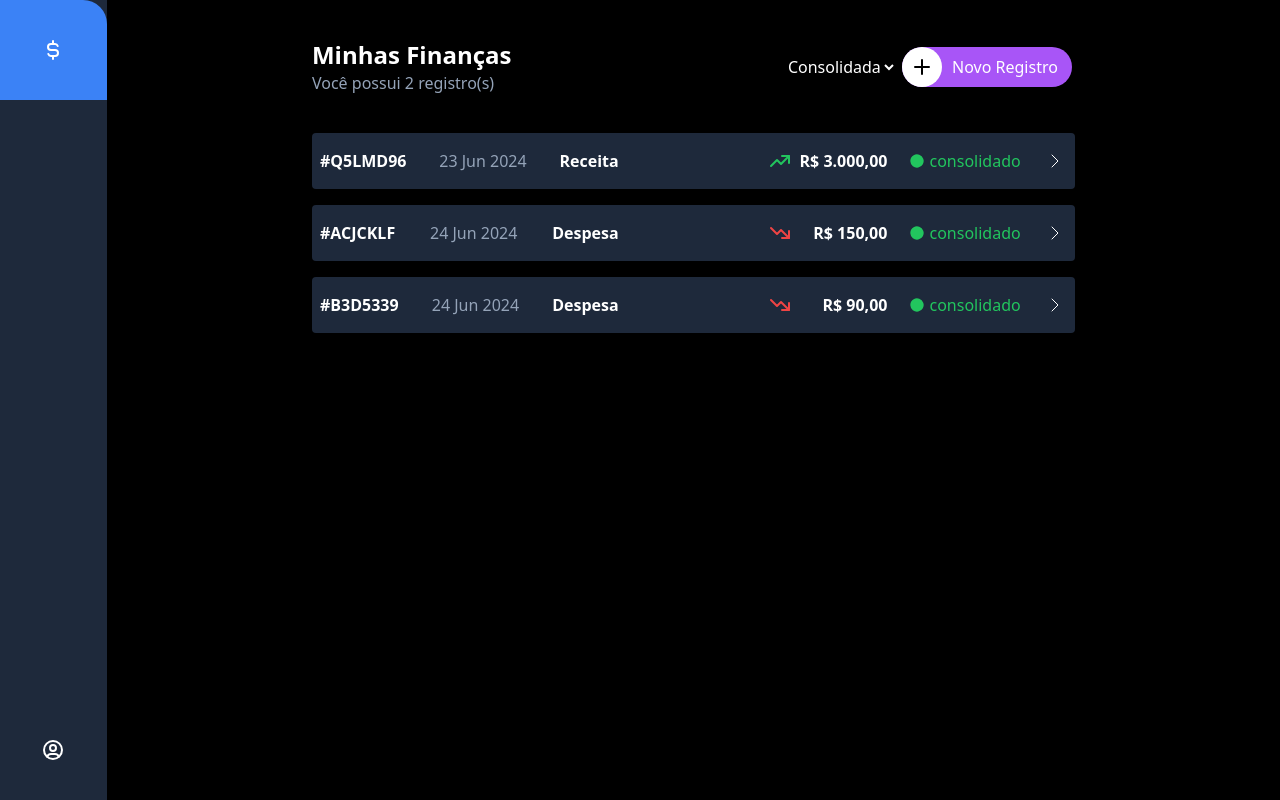
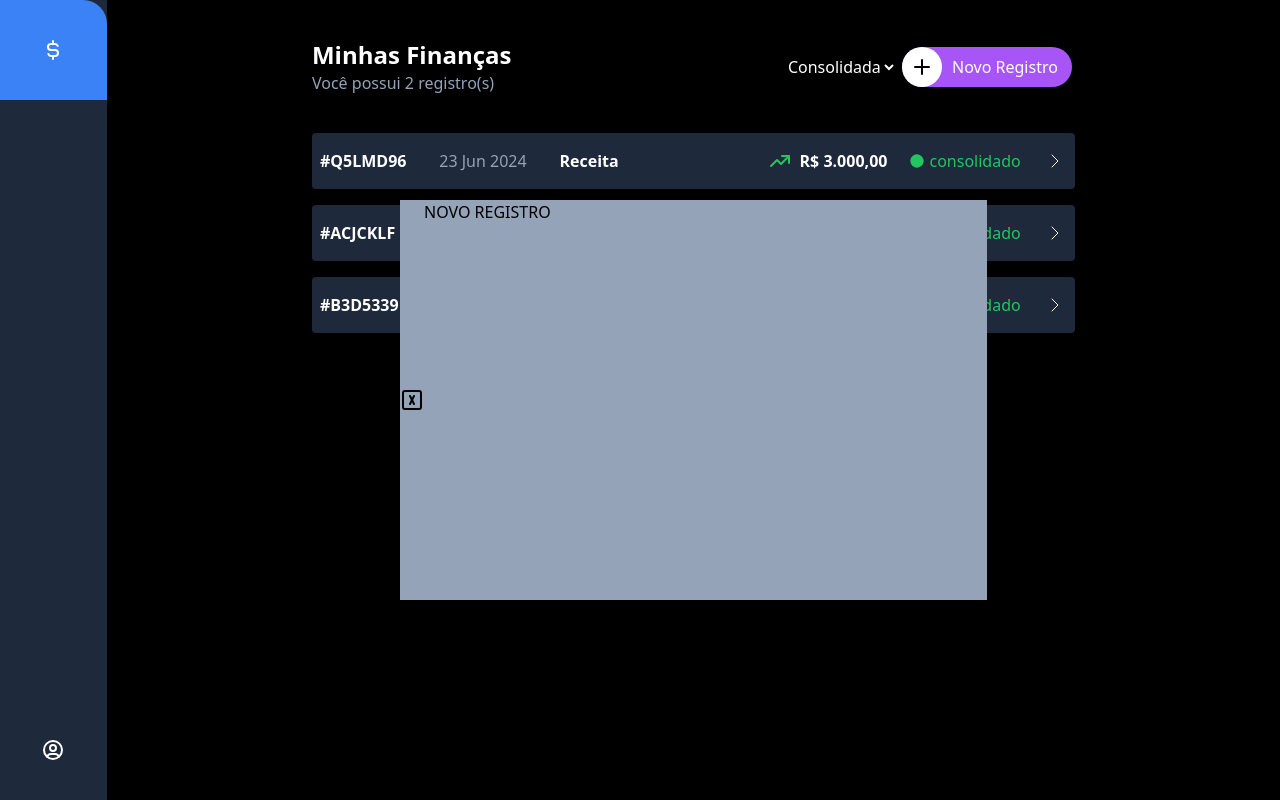
Before and after one commit to alanccezar/fd-rocket-financeiro, a Next.js app in the folder frontend-rocket-financeiro/: page /home in a window 1280 px wide. Both pictures are taken after a click on the button "Novo Registro". Built offline with nearby package versions, Linux system fonts and the light colour scheme.

Commit message:
Calls New Register Modal on Button Click Add New Register

```diff
--- a/frontend-rocket-financeiro/src/components/template/AddNewRegister.tsx
+++ b/frontend-rocket-financeiro/src/components/template/AddNewRegister.tsx
@@ -1,14 +1,20 @@
 import { IconPlus } from "@tabler/icons-react";
 
-export default function AddNewRegister() {
+interface AddNewRegisterProps {
+  activate: boolean,
+  toggleActive: () => void
+}
+
+export default function AddNewRegister(props: AddNewRegisterProps) {
+
   return (
     <button className="w-[170px] flex bg-purple-500 rounded-full align-center items-center"
-    >
+      onClick={props.toggleActive}>
       <div className="bg-white rounded-full relative h-[40px] w-[40px] flex items-center
           justify-center mr-[10px]">
         <IconPlus stroke={2} className="text-purple" />
       </div>
       <span className="text-white">Novo Registro</span>
-    </button>
+    </button >
   )
 }
--- a/frontend-rocket-financeiro/src/components/template/Content.tsx
+++ b/frontend-rocket-financeiro/src/components/template/Content.tsx
@@ -8,7 +8,7 @@ interface Content {
 
 export default function Content(props: Content) {
   return (
-    <section className="w-11/12 h-screen">
+    <section className="w-11/12 h-screen relative">
       {props.children}
     </section>
   )
--- a/frontend-rocket-financeiro/src/components/template/Header.tsx
+++ b/frontend-rocket-financeiro/src/components/template/Header.tsx
@@ -1,12 +1,19 @@
+import useToggle from "@/hooks/useToggle";
 import AddNewRegister from "./AddNewRegister";
 import Filter from "./Filter";
+
 
 interface Header {
   titulo?: string;
   notifications?: string;
+  activate: boolean;
+  toggleActive: () => void;
 }
 
 export default function Header(props: Header) {
+
+  //const [activate, setActive] = useToggle(false);
+
   return (
     <header className="w-full h-1/6 flex justify-center">
       <div className="flex flex-col w-2/5 justify-center">
@@ -17,7 +24,7 @@ export default function Header(props: Header) {
       </div>
       <div className="w-1/4 flex items-center justify-around">
         <Filter />
-        <AddNewRegister />
+        <AddNewRegister activate={props.activate} toggleActive={props.toggleActive} />
       </div>
     </header>
   )
--- /dev/null
+++ b/frontend-rocket-financeiro/src/components/template/ModalNewRegister.tsx
@@ -0,0 +1,15 @@
+import { IconSquareLetterX } from "@tabler/icons-react";
+
+interface ModalNewRegisterProps {
+  activate: boolean,
+  toggleActive: () => void,
+}
+
+export default function ModalNewRegister(props: ModalNewRegisterProps) {
+  return (
+    <div className="w-2/4 h-2/4 bg-slate-400 absolute top-1/4 left-1/4 flex">
+      <button onClick={() => console.log(props.activate)}><IconSquareLetterX stroke={2} /></button>
+      NOVO REGISTRO
+    </div>
+  )
+}
--- a/frontend-rocket-financeiro/src/components/template/Pagina.tsx
+++ b/frontend-rocket-financeiro/src/components/template/Pagina.tsx
@@ -1,6 +1,8 @@
+import useToggle from "@/hooks/useToggle";
 import Content from "./Content";
 import Header from "./Header";
 import MainMenu from "./MainMenu";
+import ModalNewRegister from "./ModalNewRegister";
 
 interface PaginaProps {
   titulo: string;
@@ -12,14 +14,24 @@ interface PaginaProps {
 }
 
 export default function Pagina(props: PaginaProps) {
+
+  const [activate, toggleActive] = useToggle(false)
+
   return (
     <main
       className="w-screen h-screen flex"
     >
       <MainMenu />
       <Content titulo={props.titulo} notifications={props.notifications}>
-        <Header titulo={props.titulo} notifications={props.notifications} />
+        <Header titulo={props.titulo} notifications={props.notifications} activate={activate} toggleActive={toggleActive} />
         {props.children}
+        {
+          activate === true
+            ?
+            <ModalNewRegister activate={activate} toggleActive={toggleActive} />
+            :
+            ""
+        }
       </Content>
     </main>
   )
--- /dev/null
+++ b/frontend-rocket-financeiro/src/hooks/useToggle.ts
@@ -0,0 +1,13 @@
+import { useState } from "react";
+
+export default function useToggle(value: boolean) {
+  const [active, setActive] = useState(value ?? false);
+
+  function toggleActive() {
+    setActive(true);
+  }
+
+  const r: [boolean, () => void] = [active, toggleActive];
+
+  return r;
+}
--- a/frontend-rocket-financeiro/src/pages/home.tsx
+++ b/frontend-rocket-financeiro/src/pages/home.tsx
@@ -1,4 +1,3 @@
-import Content from "@/components/template/Content";
 import Pagina from "@/components/template/Pagina";
 import RegistersTable from "@/components/template/RegistersTable";
 
```
